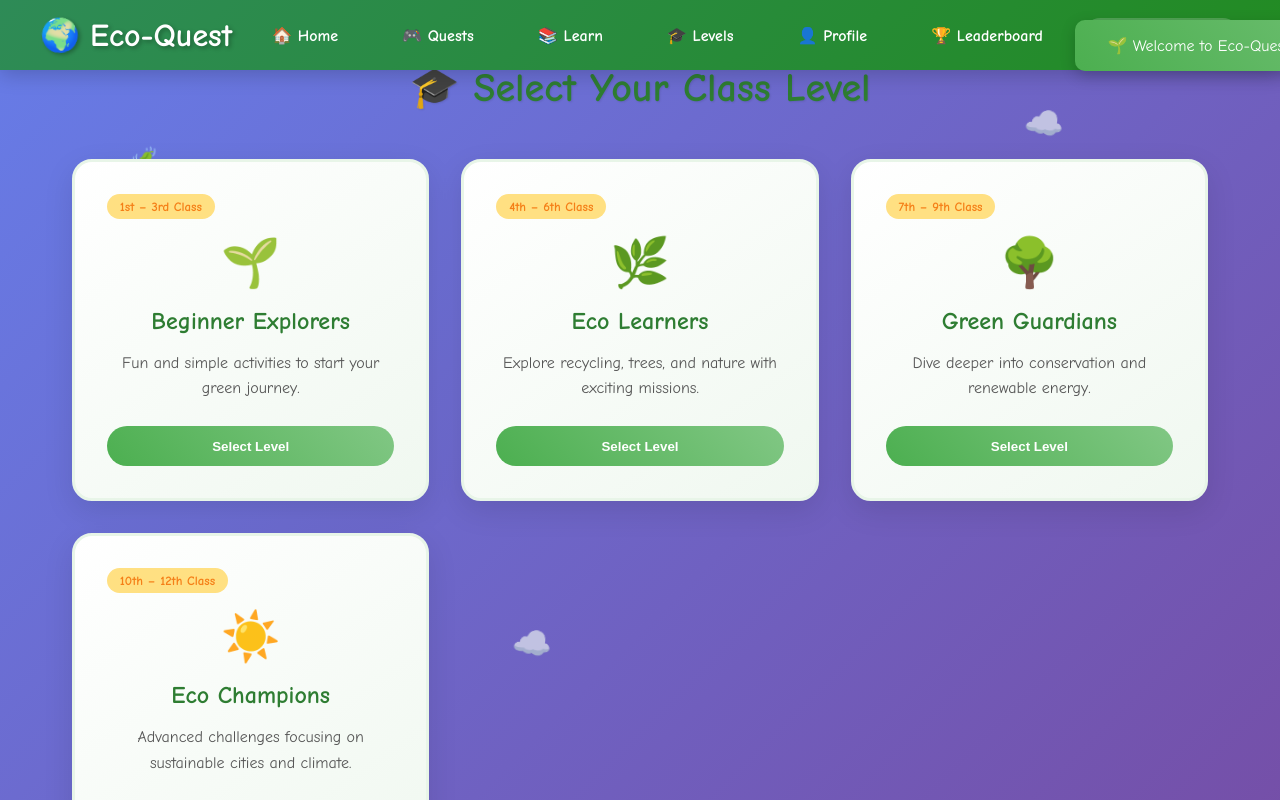
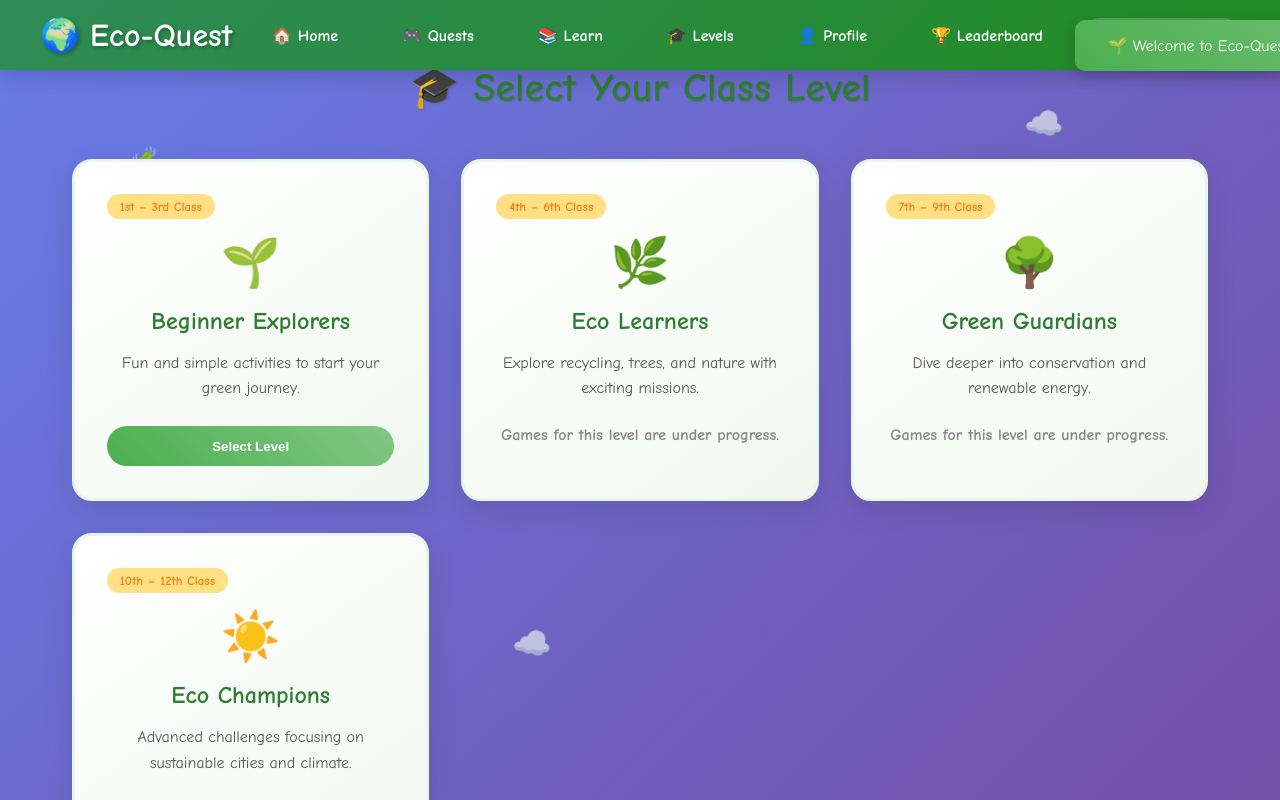
Before and after one commit to Isg-23/Eco-Quest, a plain HTML site: page index.html in a window 1280 px wide. Both pictures are taken after a click on the link "🎓 Levels". Shown: the part 70-870 px from the top of the page. Drawn offline with Linux system fonts and the light colour scheme.

Commit message:
index.html

```diff
--- a/index.html
+++ b/index.html
@@ -855,21 +855,21 @@
                 <div class="quest-icon">🌿</div>
                 <h3>Eco Learners</h3>
                 <p>Explore recycling, trees, and nature with exciting missions.</p>
-                <button class="quest-button" onclick="selectLevel('level_4_6')">Select Level</button>
+                <div style="text-align:center; color:#888; font-weight:bold; margin-top:1rem;">Games for this level are under progress.</div>
             </div>
             <div class="quest-card">
                 <div class="difficulty">7th – 9th Class</div>
                 <div class="quest-icon">🌳</div>
                 <h3>Green Guardians</h3>
                 <p>Dive deeper into conservation and renewable energy.</p>
-                <button class="quest-button" onclick="selectLevel('level_7_9')">Select Level</button>
+                <div style="text-align:center; color:#888; font-weight:bold; margin-top:1rem;">Games for this level are under progress.</div>
             </div>
             <div class="quest-card">
                 <div class="difficulty">10th – 12th Class</div>
                 <div class="quest-icon">☀️</div>
                 <h3>Eco Champions</h3>
                 <p>Advanced challenges focusing on sustainable cities and climate.</p>
-                <button class="quest-button" onclick="selectLevel('level_10_12')">Select Level</button>
+                <div style="text-align:center; color:#888; font-weight:bold; margin-top:1rem;">Games for this level are under progress.</div>
             </div>
         </div>
         <p style="text-align:center; color:#555;">Your selection will personalize recommendations without removing any features.</p>
```
